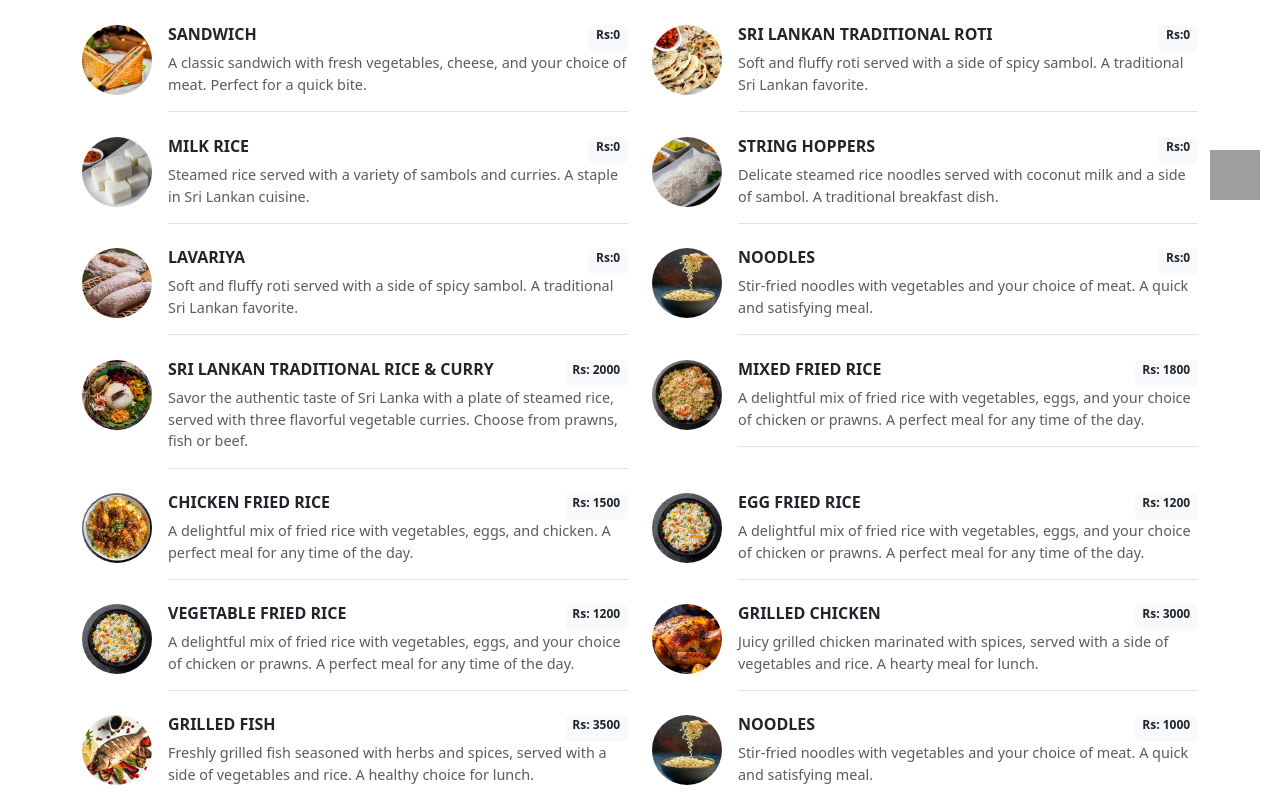
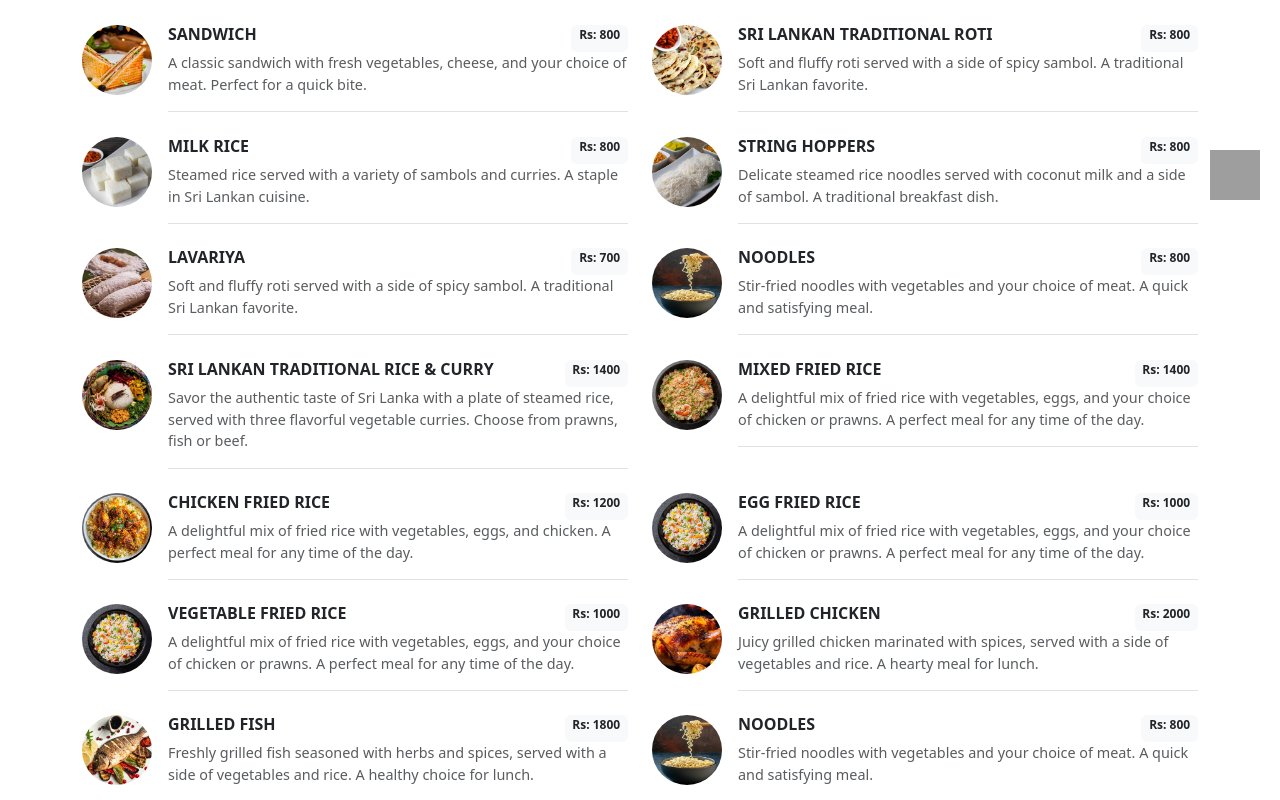
Before and after one commit to tharindu125/Udawalava-Eligarden-Hotel, a React (Vite) app: page /Restaurant in a window 1280 px wide. Shown: the part 580-1380 px from the top of the page. Built offline with nearby package versions, Linux system fonts and the light colour scheme; grey boxes are pictures that could not be loaded.

Commit message:
change image layout

```diff
--- a/src/App.css
+++ b/src/App.css
@@ -7,6 +7,11 @@
 
 body {
   overflow-x: hidden;
+}
+
+img {
+  object-fit: cover;
+  -webkit-transform: translateZ(0); /* fixes some render bugs in Safari */
 }
 
 .manual_text_center {
--- a/src/pages/Home.jsx
+++ b/src/pages/Home.jsx
@@ -238,30 +238,30 @@ function Home() {
           <div className="col-md-7 mb-3">
             <div className="row g-2" data-aos="fade-down" data-aos-delay="200">
               {/* Left Large Image */}
-              <div className="col-6">
+              <div className="col-md-6">
                 <img
                   src= {roomsImage01}
                   alt="Bonfire Dinner"
                   className="img-fluid rounded shadow"
-                  style={{ height: '100%', objectFit: 'cover', cursor: 'pointer' }}
+                  style={{ height: '100%', objectFit: 'cover', cursor: 'pointer', maxWidth: '100%', display: 'block' }}
                   onClick={() => handleOpen(roomsImage01)}
                 />
               </div>
 
               {/* Right Two Small Images */}
-              <div className="col-6 d-flex flex-column justify-content-between" data-aos="fade-up" data-aos-delay="200">
+              <div className="col-md-6 d-flex flex-column justify-content-between" data-aos="fade-up" data-aos-delay="200">
                 <img
                   src={roomsImage02}
                   alt="Bonfire Table"
                   className="img-fluid rounded shadow mb-2"
-                  style={{ height: '49%', objectFit: 'cover', cursor: 'pointer', marginTop:'2rem' }}
+                  style={{ height: '49%', objectFit: 'cover', cursor: 'pointer', marginTop:'2rem', maxWidth: '100%', display: 'block' }}
                   onClick={() => handleOpen(roomsImage02)}
                 />
                 <img
                   src={roomsImage03}
                   alt="Outdoor Dinner"
                   className="img-fluid rounded shadow"
-                  style={{ height: '49%', objectFit: 'cover', cursor: 'pointer', marginBottom:'2rem' }}
+                  style={{ height: '49%', objectFit: 'cover', cursor: 'pointer', marginBottom:'2rem', maxWidth: '100%', display: 'block' }}
                   onClick={() => handleOpen(roomsImage03)}
                 />
               </div>
@@ -278,30 +278,30 @@ function Home() {
           <div className="col-md-7 mb-3">
             <div className="row g-2">
               {/* Left Large Image */}
-              <div className="col-6" data-aos="fade-down" data-aos-delay="200">
+              <div className="col-md-6" data-aos="fade-down" data-aos-delay="200">
                 <img
                   src= {restaurantimage01}
                   alt="Bonfire Dinner"
                   className="img-fluid rounded shadow"
-                  style={{ height: '100%', objectFit: 'cover', cursor: 'pointer' }}
+                  style={{ height: '100%', objectFit: 'cover', cursor: 'pointer', maxWidth: '100%', display: 'block' }}
                   onClick={() => handleOpen(restaurantimage01)}
                 />
               </div>
 
               {/* Right Two Small Images */}
-              <div className="col-6 d-flex flex-column justify-content-between" data-aos="fade-up" data-aos-delay="200">
+              <div className="col-md-6 d-flex flex-column justify-content-between" data-aos="fade-up" data-aos-delay="200">
                 <img
                   src={restaurantimage02}
                   alt="Bonfire Table"
                   className="img-fluid rounded shadow mb-2"
-                  style={{ height: '49%', objectFit: 'cover', cursor: 'pointer', marginTop:'2rem' }}
+                  style={{ height: '49%', objectFit: 'cover', cursor: 'pointer', marginTop:'2rem', maxWidth: '100%', display: 'block' }}
                   onClick={() => handleOpen(restaurantimage02)}
                 />
                 <img
                   src={restaurantimage03}
                   alt="Outdoor Dinner"
                   className="img-fluid rounded shadow"
-                  style={{ height: '49%', objectFit: 'cover', cursor: 'pointer', marginBottom:'2rem' }}
+                  style={{ height: '49%', objectFit: 'cover', cursor: 'pointer', marginBottom:'2rem', maxWidth: '100%', display: 'block' }}
                   onClick={() => handleOpen(restaurantimage03)}
                 />
               </div>
@@ -354,30 +354,30 @@ function Home() {
           <div className="col-md-7 mb-3">
             <div className="row g-2">
               {/* Left Large Image */}
-              <div className="col-6" data-aos="fade-down" data-aos-delay="200">
+              <div className="col-md-6" data-aos="fade-down" data-aos-delay="200">
                 <img
                   src= {safariImage01}
                   alt="Bonfire Dinner"
                   className="img-fluid rounded shadow"
-                  style={{ height: '100%', objectFit: 'cover', cursor: 'pointer' }}
+                  style={{ height: '100%', objectFit: 'cover', cursor: 'pointer', maxWidth: '100%', display: 'block' }}
                   onClick={() => handleOpen(safariImage01)}
                 />
               </div>
 
               {/* Right Two Small Images */}
-              <div className="col-6 d-flex flex-column justify-content-between" data-aos="fade-up" data-aos-delay="200">
+              <div className="col-md-6 d-flex flex-column justify-content-between" data-aos="fade-up" data-aos-delay="200">
                 <img
                   src={safariImage02}
                   alt="Bonfire Table"
                   className="img-fluid rounded shadow mb-2"
-                  style={{ height: '49%', objectFit: 'cover', cursor: 'pointer', marginTop:'2rem' }}
+                  style={{ height: '49%', objectFit: 'cover', cursor: 'pointer', marginTop:'2rem', maxWidth: '100%', display: 'block' }}
                   onClick={() => handleOpen(safariImage02)}
                 />
                 <img
                   src={safariImage03}
                   alt="Outdoor Dinner"
                   className="img-fluid rounded shadow"
-                  style={{ height: '49%', objectFit: 'cover', cursor: 'pointer', marginBottom:'2rem' }}
+                  style={{ height: '49%', objectFit: 'cover', cursor: 'pointer', marginBottom:'2rem', maxWidth: '100%', display: 'block' }}
                   onClick={() => handleOpen(safariImage03)}
                 />
               </div>
@@ -529,7 +529,7 @@ function Home() {
           {selectedServices.accommodation && (
             <div className='row'>
               <label className='form-label fw-bold mx-3 mt-3 ms-0 mb-0 text-warning'>Accommodation</label>
-              <div className='col-6'>
+              <div className='col-md-6'>
                 <label className='form-label'>Select Packages *</label>
                 <Select
                   isMulti
@@ -633,7 +633,7 @@ function Home() {
               {message.text}
             </div>
           )}
-          <div className='col-12'>
+          <div className='col-md-12'>
             <button type='submit' className='btn btn-warning text-dark fw-bold'>Submit</button>
           </div>
         </form>
--- a/src/pages/Restaurant.jsx
+++ b/src/pages/Restaurant.jsx
@@ -49,7 +49,7 @@ const Restaurant = () => {
       title: 'Sandwich',
       description:
         'A classic sandwich with fresh vegetables, cheese, and your choice of meat. Perfect for a quick bite.',
-      price: 'Rs:0',
+      price: 'Rs: 800',
       image: Sandwich,
       category: 'Brunch',
     },
@@ -57,7 +57,7 @@ const Restaurant = () => {
       title: 'Sri Lankan Traditional Roti',
       description:
         'Soft and fluffy roti served with a side of spicy sambol. A traditional Sri Lankan favorite.',
-      price: 'Rs:0',
+      price: 'Rs: 800',
       image: Roti,
       category: 'Brunch',
     },
@@ -65,7 +65,7 @@ const Restaurant = () => {
       title: 'Milk Rice',
       description:
         'Steamed rice served with a variety of sambols and curries. A staple in Sri Lankan cuisine.',
-      price: 'Rs:0',
+      price: 'Rs: 800',
       image: Milk_Rice,
       category: 'Brunch',
     },
@@ -73,7 +73,7 @@ const Restaurant = () => {
       title: 'String Hoppers',
       description:
         'Delicate steamed rice noodles served with coconut milk and a side of sambol. A traditional breakfast dish.',
-      price: 'Rs:0',
+      price: 'Rs: 800',
       image: String_Hoppers,
       category: 'Brunch',
     },
@@ -81,7 +81,7 @@ const Restaurant = () => {
       title: 'Lavariya',
       description:
         'Soft and fluffy roti served with a side of spicy sambol. A traditional Sri Lankan favorite.',
-      price: 'Rs:0',
+      price: 'Rs: 700',
       image: Lavariya,
       category: 'Brunch',
     },
@@ -89,7 +89,7 @@ const Restaurant = () => {
       title: 'Noodles',
       description:
         'Stir-fried noodles with vegetables and your choice of meat. A quick and satisfying meal.',
-      price: 'Rs:0',
+      price: 'Rs: 800',
       image: Noodles,
       category: 'Brunch',
     },
@@ -97,7 +97,7 @@ const Restaurant = () => {
       title: 'Sri Lankan Traditional Rice & Curry',
       description:
         'Savor the authentic taste of Sri Lanka with a plate of steamed rice, served with three flavorful vegetable curries. Choose from prawns, fish or beef.',
-      price: 'Rs: 2000',
+      price: 'Rs: 1400',
       image: Traditional_Rice_Curry,
       category: 'Lunch',
     },
@@ -105,7 +105,7 @@ const Restaurant = () => {
       title: 'Mixed Fried Rice',
       description:
         'A delightful mix of fried rice with vegetables, eggs, and your choice of chicken or prawns. A perfect meal for any time of the day.',
-      price: 'Rs: 1800',
+      price: 'Rs: 1400',
       image: Mix_Rice,
       category: 'Lunch',
     },
@@ -113,7 +113,7 @@ const Restaurant = () => {
       title: 'Chicken Fried Rice',
       description:
         'A delightful mix of fried rice with vegetables, eggs, and chicken. A perfect meal for any time of the day.',
-      price: 'Rs: 1500',
+      price: 'Rs: 1200',
       image: Chicken_Fried_Rice,
       category: 'Lunch',
     },
@@ -121,7 +121,7 @@ const Restaurant = () => {
       title: 'Egg Fried Rice',
       description:
         'A delightful mix of fried rice with vegetables, eggs, and your choice of chicken or prawns. A perfect meal for any time of the day.',
-      price: 'Rs: 1200',
+      price: 'Rs: 1000',
       image: Fried_Rice,
       category: 'Lunch',
     },
@@ -129,7 +129,7 @@ const Restaurant = () => {
       title: 'Vegetable Fried Rice',
       description:
         'A delightful mix of fried rice with vegetables, eggs, and your choice of chicken or prawns. A perfect meal for any time of the day.',
-      price: 'Rs: 1200',
+      price: 'Rs: 1000',
       image: Fried_Rice,
       category: 'Lunch',
     },
@@ -137,7 +137,7 @@ const Restaurant = () => {
       title: 'Grilled Chicken',
       description:
         'Juicy grilled chicken marinated with spices, served with a side of vegetables and rice. A hearty meal for lunch.',
-      price: 'Rs: 3000',
+      price: 'Rs: 2000',
       image: Grilled_Chicken,
       category: 'Lunch',
     },
@@ -145,7 +145,7 @@ const Restaurant = () => {
       title: 'Grilled Fish',
       description:
         'Freshly grilled fish seasoned with herbs and spices, served with a side of vegetables and rice. A healthy choice for lunch.',
-      price: 'Rs: 3500',
+      price: 'Rs: 1800',
       image: Grilled_Fish,
       category: 'Lunch',
     },
@@ -153,7 +153,7 @@ const Restaurant = () => {
       title: 'Noodles',
       description:
         'Stir-fried noodles with vegetables and your choice of meat. A quick and satisfying meal.',
-      price: 'Rs: 1000',
+      price: 'Rs: 800',
       image: Noodles,
       category: 'Dinner',
     },
```
